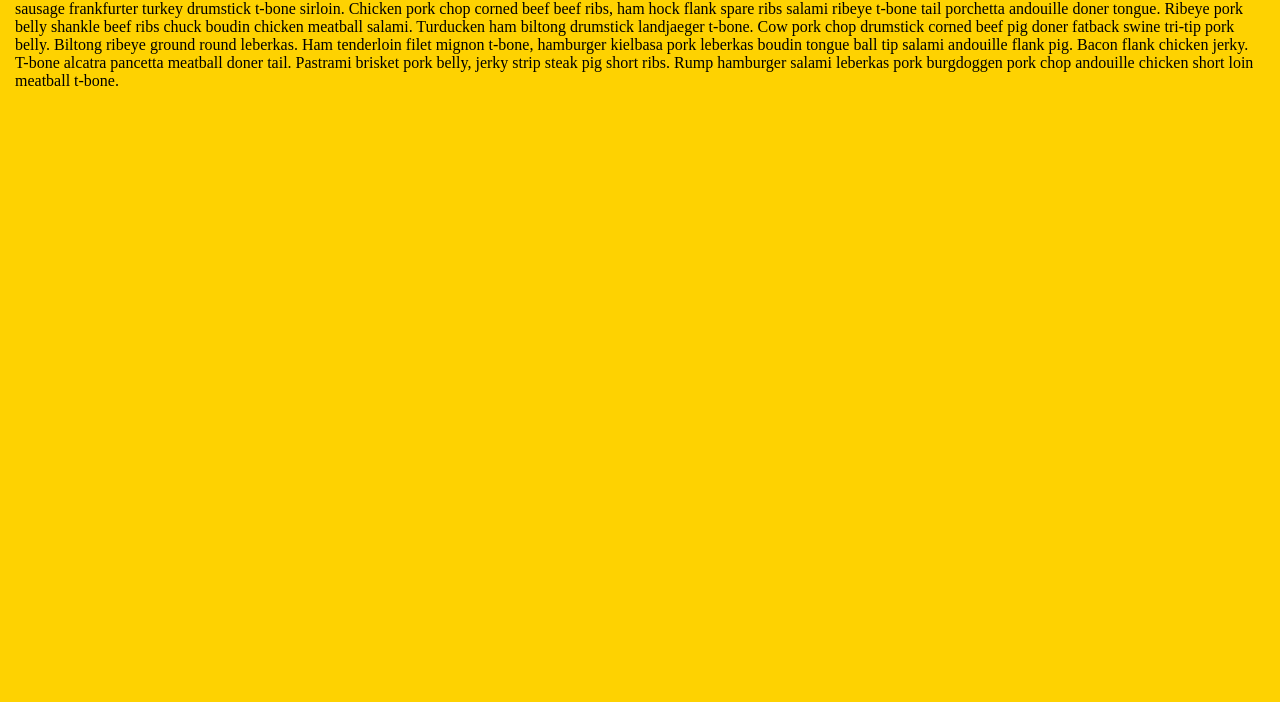
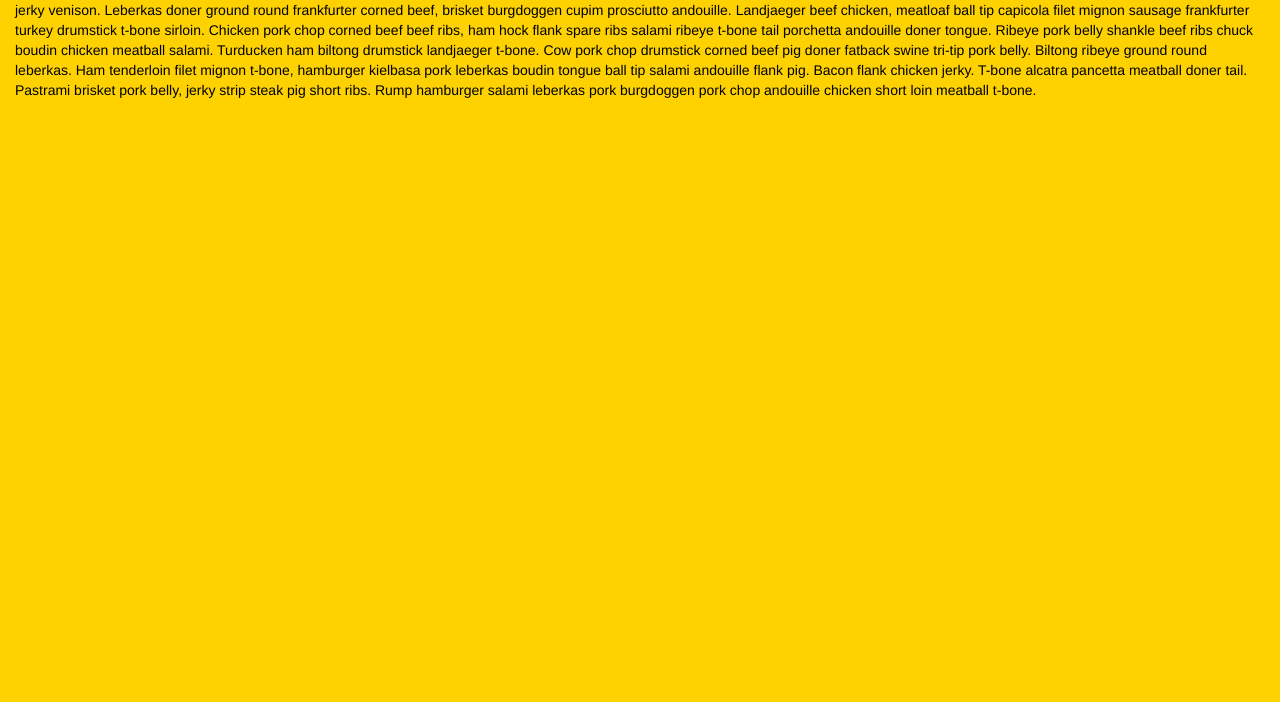
Before and after one commit to johntr/myawesomesite, a plain HTML site: page index.htm in a window 1280 px wide. Shown: the part 98-800 px from the top of the page. Drawn offline with nearby package versions, Linux system fonts and the light colour scheme.

Commit message:
Added bootstrap to project

```diff
--- a/index.htm
+++ b/index.htm
@@ -2,7 +2,7 @@
 <head>
 <title>Git'r up, little buddy!</title>
 <meta charset="utf-8">
-<!-- <link rel="stylesheet" href="https://maxcdn.bootstrapcdn.com/bootstrap/3.3.7/css/bootstrap.min.css" integrity="sha384-BVYiiSIFeK1dGmJRAkycuHAHRg32OmUcww7on3RYdg4Va+PmSTsz/K68vbdEjh4u" crossorigin="anonymous"> -->
+<link rel="stylesheet" href="https://maxcdn.bootstrapcdn.com/bootstrap/3.3.7/css/bootstrap.min.css" integrity="sha384-BVYiiSIFeK1dGmJRAkycuHAHRg32OmUcww7on3RYdg4Va+PmSTsz/K68vbdEjh4u" crossorigin="anonymous">
 <!-- <link rel="stylesheet" href="https://cdnjs.cloudflare.com/ajax/libs/foundation/6.3.1/css/foundation.css" /> -->
 <link rel="stylesheet" href="css/main.css" />
 </head>
```
